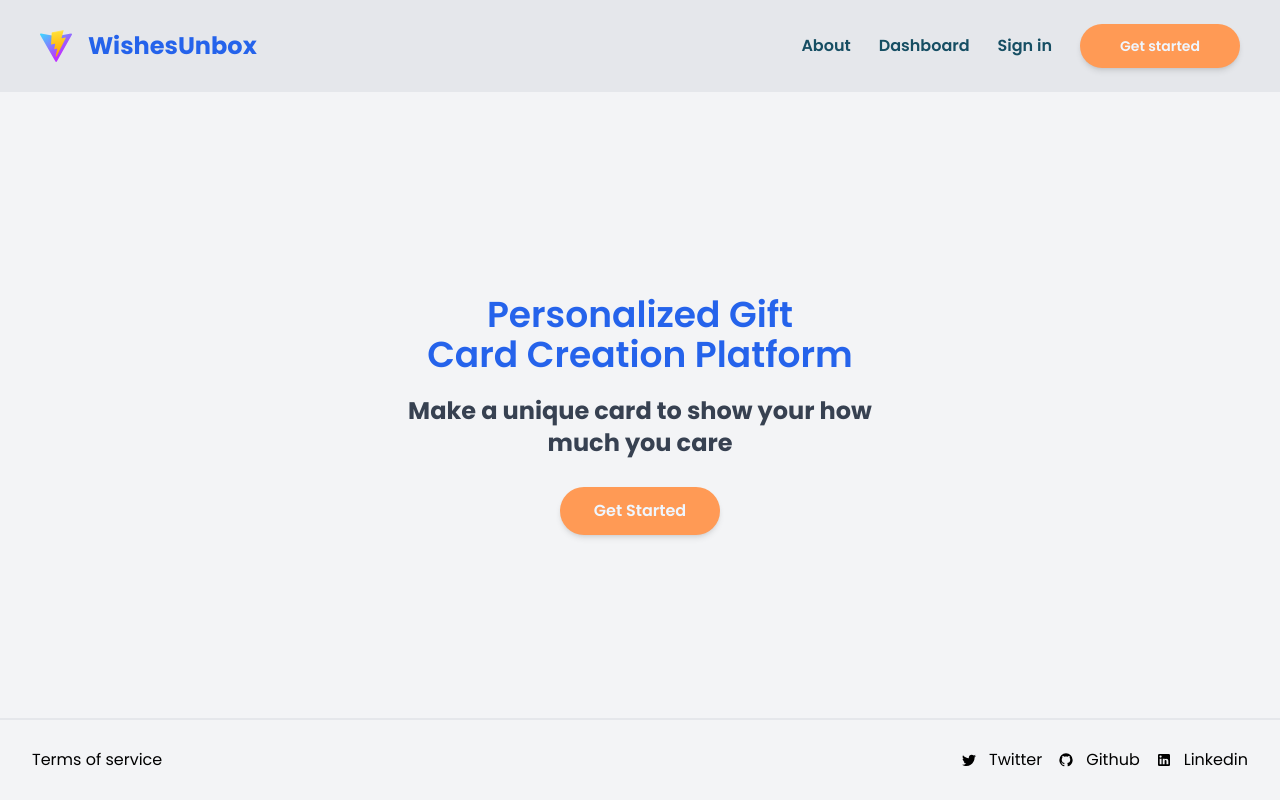
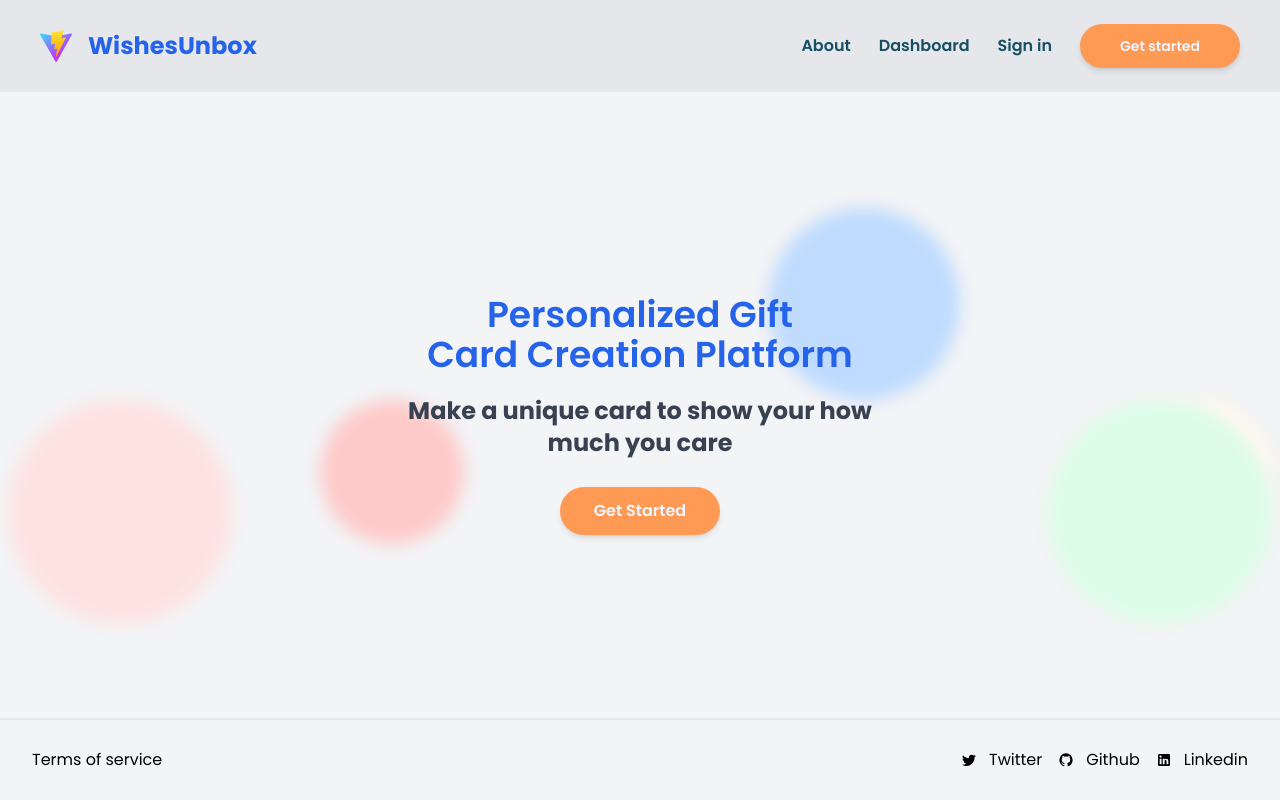
Before and after one commit to Build-Bridge/WishesUnbox, a React (Vite) app: page / in a window 1280 px wide. Built offline with nearby package versions, Linux system fonts and the light colour scheme.

Commit message:
updated UI

```diff
--- a/src/components/LandingPage/Footer.jsx
+++ b/src/components/LandingPage/Footer.jsx
@@ -3,7 +3,7 @@ import { GithubIcon, LinkinIcon, TwitterIcon } from "./UtilityComponents/Icons";
 
 function Footer() {
   return (
-    <footer className="w-full flex items-center justify-center border-t-2">
+    <footer className="w-full flex items-center justify-center border-t-2 z-10">
       <div className="max-w-7xl px-4 sm:px-8 w-full flex max-xm:flex-col items-center justify-between py-7">
         <a href="#" className="">
           Terms of service
--- a/src/components/LandingPage/Header.jsx
+++ b/src/components/LandingPage/Header.jsx
@@ -21,7 +21,7 @@ function NavSidebar({ showSidebar, close }) {
   return (
     <div
       className={`md:hidden w-screen h-screen duration-700 overflow-hidden transition-all position fixed flex items-center justify-center top-0 left-0 bg-white ${
-        showSidebar ? "w-screen h-screen z-[2] opacity-100" : "w-12 h-32 z-[-2] opacity-0"
+        showSidebar ? "w-screen h-screen z-20s opacity-100" : "w-12 h-32 -zs-[2] opacity-0"
       }`}
     >
       <div className="flex flex-col gap-5 font-semibold text-gray-900 items-center justify-center">
@@ -42,7 +42,7 @@ function NavSidebar({ showSidebar, close }) {
 function Header() {
   const [showSidebar, setShowSidebar] = useState(false);
   return (
-    <nav className="w-full py-3 flex justify-between flex-col items-center absolute top-0 left-0 bg-gray-200">
+    <nav className="w-full py-3 flex justify-between flex-col items-center absolute top-0 left-0 bg-gray-200 z-10">
       <button
         className="md:hidden absolute top-8 left-5 text-3xl text-gray-800"
         onClick={() => setShowSidebar((prev) => !prev)}
--- a/src/components/LandingPage/Main.jsx
+++ b/src/components/LandingPage/Main.jsx
@@ -1,6 +1,7 @@
 function Main() {
   return (
-    <main className="flex flex-col pt-20 pb-12 gap-1 min-h-full w-full flex-grow items-center justify-center">
+    <>
+      <main className="flex flex-col pt-20 pb-12 z-10 gap-1 min-h-full w-full flex-grow items-center justify-center">
         <section className="w-full items-center flex gap-5 justify-center flex-col h-full text-gray-700 px-10">
           <h1 className="text-3xl md:text-4xl text-center text-blue-600 font-semibold">
             Personalized Gift <br />
@@ -16,6 +17,12 @@ function Main() {
           </a>
         </div>
       </main>
+      <div className="w-36 h-36 fixed bg-red-200 top-2/4 left-1/4 blur rounded-full"></div>
+      <div className="w-48 h-48 fixed bg-blue-200 duration-[8000ms] bottom-2/4 right-1/4 blur rounded-full"></div>
+      <div className="w-36 h-36 fixed bg-orange-50 top-2/4 right-2 blur rounded-full"></div>
+      <div className="w-56 h-56 fixed bg-red-100 top-2/4 left-2 blur rounded-full"></div>
+      <div className="w-56 h-56 fixed bg-green-100 top-[50%] right-2 blur rounded-full"></div>
+    </>
   );
 }
 
```
Lines whose indentation alone changed are shown as unchanged.
